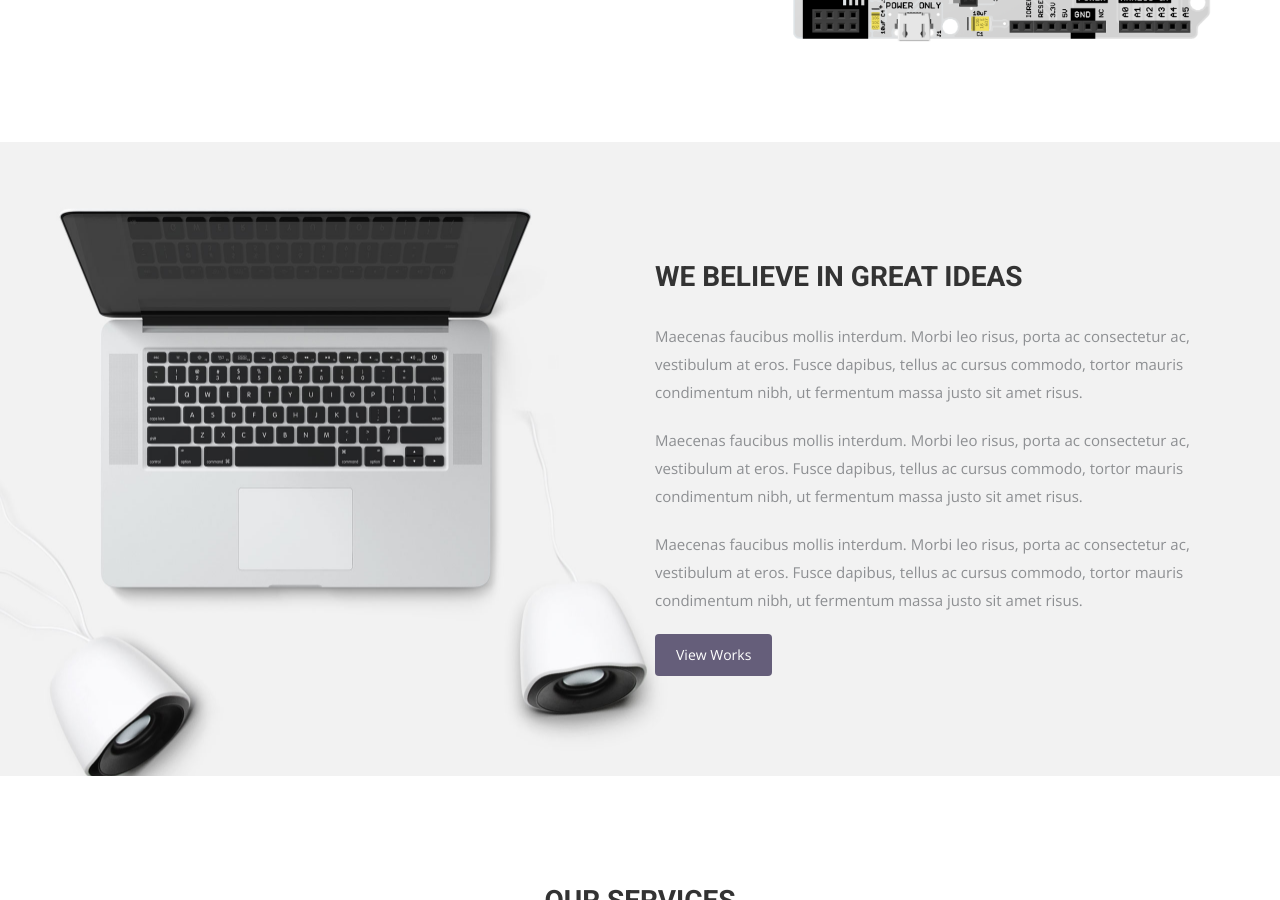
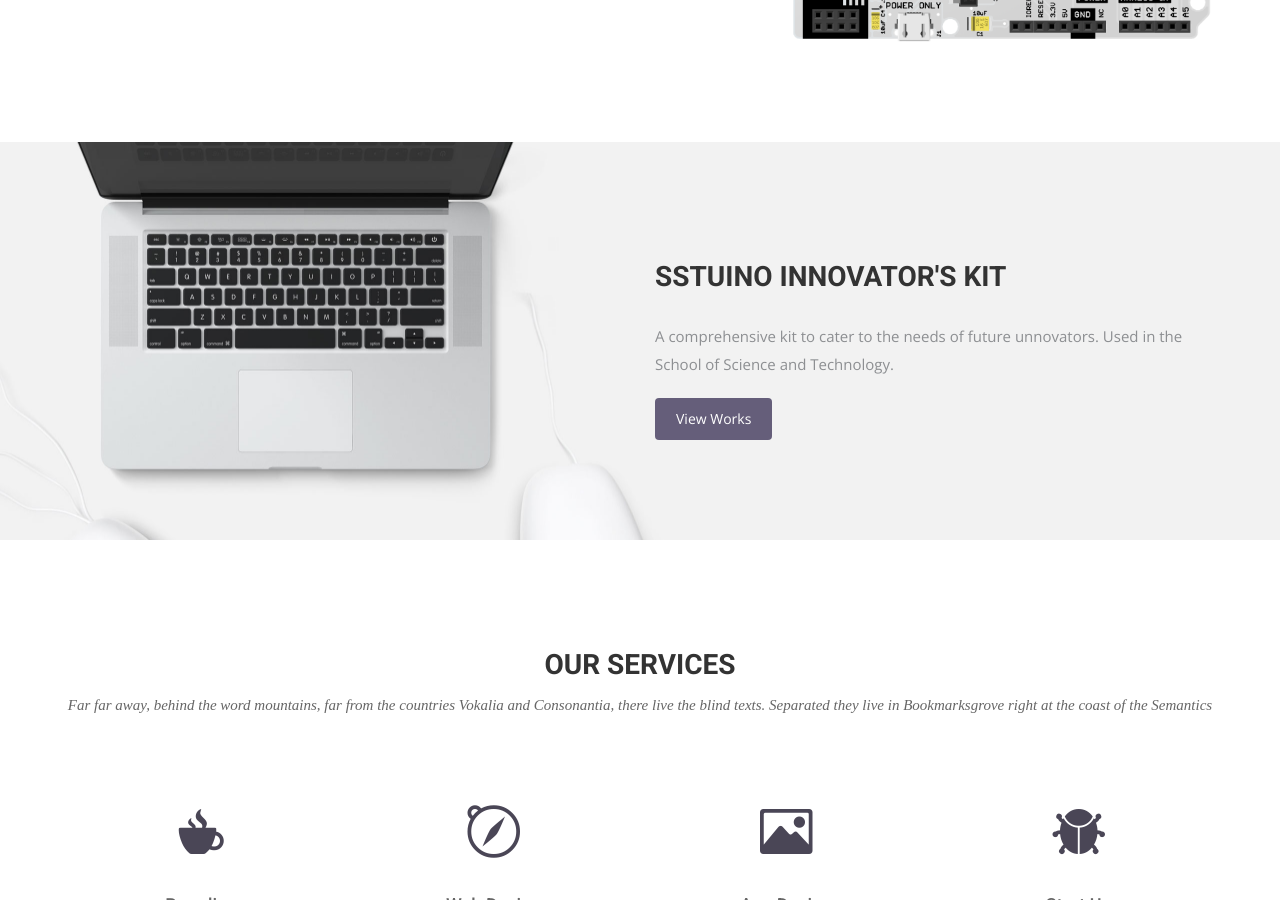
Before and after one commit to d3lta-v/SSTuino, a Jekyll site: the page built from docs/index.html, in a window 1280 px wide and 900 px high, scrolled down 1131 px. Built offline with Jekyll 4.4.1, drawn with Linux system fonts in a browser that asks for light colours; nearby versions of some CDN libraries; some web fonts are replaced.

Commit message:
editied index.html

```diff
--- a/docs/index.html
+++ b/docs/index.html
@@ -43,10 +43,8 @@
 <div class="container">
   <div class="row">
     <div class="col-md-6 col-md-offset-6">
-      <h2>WE BELIEVE IN GREAT IDEAS</h2>
-      <p>Maecenas faucibus mollis interdum. Morbi leo risus, porta ac consectetur ac, vestibulum at eros. Fusce dapibus, tellus ac cursus commodo, tortor mauris condimentum nibh, ut fermentum massa justo sit amet risus.</p>
-      <p>Maecenas faucibus mollis interdum. Morbi leo risus, porta ac consectetur ac, vestibulum at eros. Fusce dapibus, tellus ac cursus commodo, tortor mauris condimentum nibh, ut fermentum massa justo sit amet risus.</p>
-      <p>Maecenas faucibus mollis interdum. Morbi leo risus, porta ac consectetur ac, vestibulum at eros. Fusce dapibus, tellus ac cursus commodo, tortor mauris condimentum nibh, ut fermentum massa justo sit amet risus.</p>
+      <h2>SSTUINO INNOVATOR'S KIT</h2>
+      <p>A comprehensive kit to cater to the needs of future unnovators. Used in the School of Science and Technology.</p>
       <a href="#" class="btn btn-view-works">View Works</a>
     </div>
   </div>
```
